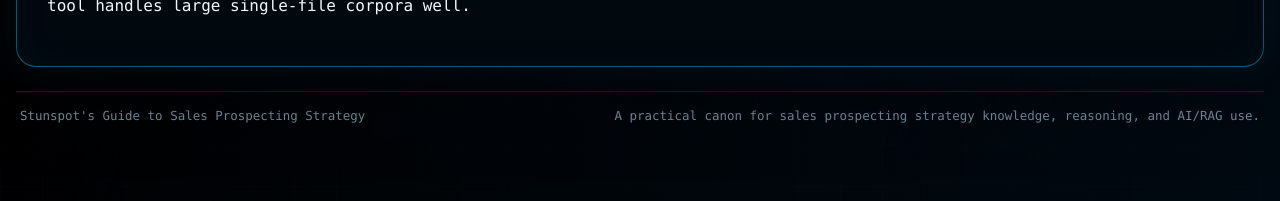
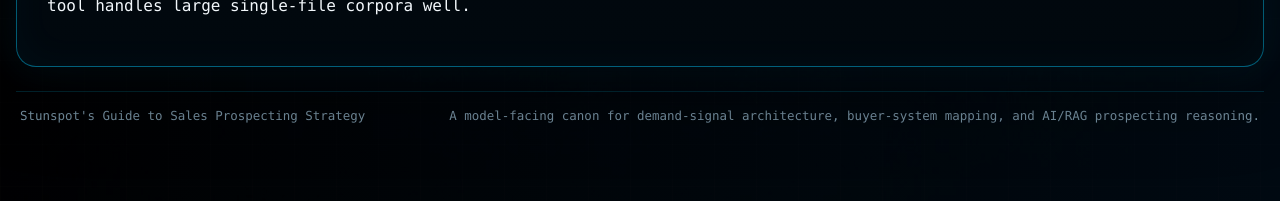
Before and after one commit to Stunspot/stunspots-guide-to-sales-prospecting-strategy, a Jekyll site: the page built from docs/index.md, in a window 1280 px wide and 900 px high, scrolled down 1781 px. Shown: the part 696-897 px from the top of the window. Built offline with Jekyll 4.4.1, drawn with Linux system fonts in a browser that asks for light colours; our own code applies the rules of GitHub Pages for plain Markdown files; part of the change alters nothing that is shown.

Commit message:
Update Pages social metadata copy

```diff
--- a/docs/_layouts/default.html
+++ b/docs/_layouts/default.html
@@ -11,17 +11,17 @@
   <meta property="og:type" content="website">
   <meta property="og:site_name" content="Stunspot's Guide to Sales Prospecting Strategy">
   <meta property="og:title" content="Stunspot's Guide to Sales Prospecting Strategy">
-  <meta property="og:description" content="A practical canon for sales prospecting strategy knowledge, reasoning, and AI/RAG use.">
+  <meta property="og:description" content="A model-facing canon for demand-signal architecture, buyer-system mapping, and AI/RAG prospecting reasoning.">
   <meta property="og:url" content="https://stunspot.github.io/stunspots-guide-to-sales-prospecting-strategy/">
   <meta property="og:image" content="https://stunspot.github.io/stunspots-guide-to-sales-prospecting-strategy/assets/brand/social-preview.png">
   <meta property="og:image:secure_url" content="https://stunspot.github.io/stunspots-guide-to-sales-prospecting-strategy/assets/brand/social-preview.png">
   <meta property="og:image:type" content="image/png">
-  <meta property="og:image:alt" content="Stunspot's Guide to Sales Prospecting Strategy — A practical canon for sales prospecting strategy knowledge, reasoning, and AI/RAG use.">
+  <meta property="og:image:alt" content="Stunspot's Guide to Sales Prospecting Strategy — A model-facing canon for demand-signal architecture, buyer-system mapping, and AI/RAG prospecting reasoning.">
 
   <!-- Twitter / X Card -->
   <meta name="twitter:card" content="summary_large_image">
   <meta name="twitter:title" content="Stunspot's Guide to Sales Prospecting Strategy">
-  <meta name="twitter:description" content="A practical canon for sales prospecting strategy knowledge, reasoning, and AI/RAG use.">
+  <meta name="twitter:description" content="A model-facing canon for demand-signal architecture, buyer-system mapping, and AI/RAG prospecting reasoning.">
   <meta name="twitter:image" content="https://stunspot.github.io/stunspots-guide-to-sales-prospecting-strategy/assets/brand/social-preview.png">
 </head>
 
@@ -47,7 +47,7 @@
 
     <footer class="site-footer">
       <span>Stunspot's Guide to Sales Prospecting Strategy</span>
-      <span>A practical canon for sales prospecting strategy knowledge, reasoning, and AI/RAG use.</span>
+      <span>A model-facing canon for demand-signal architecture, buyer-system mapping, and AI/RAG prospecting reasoning.</span>
     </footer>
   </div>
 </body>
```
